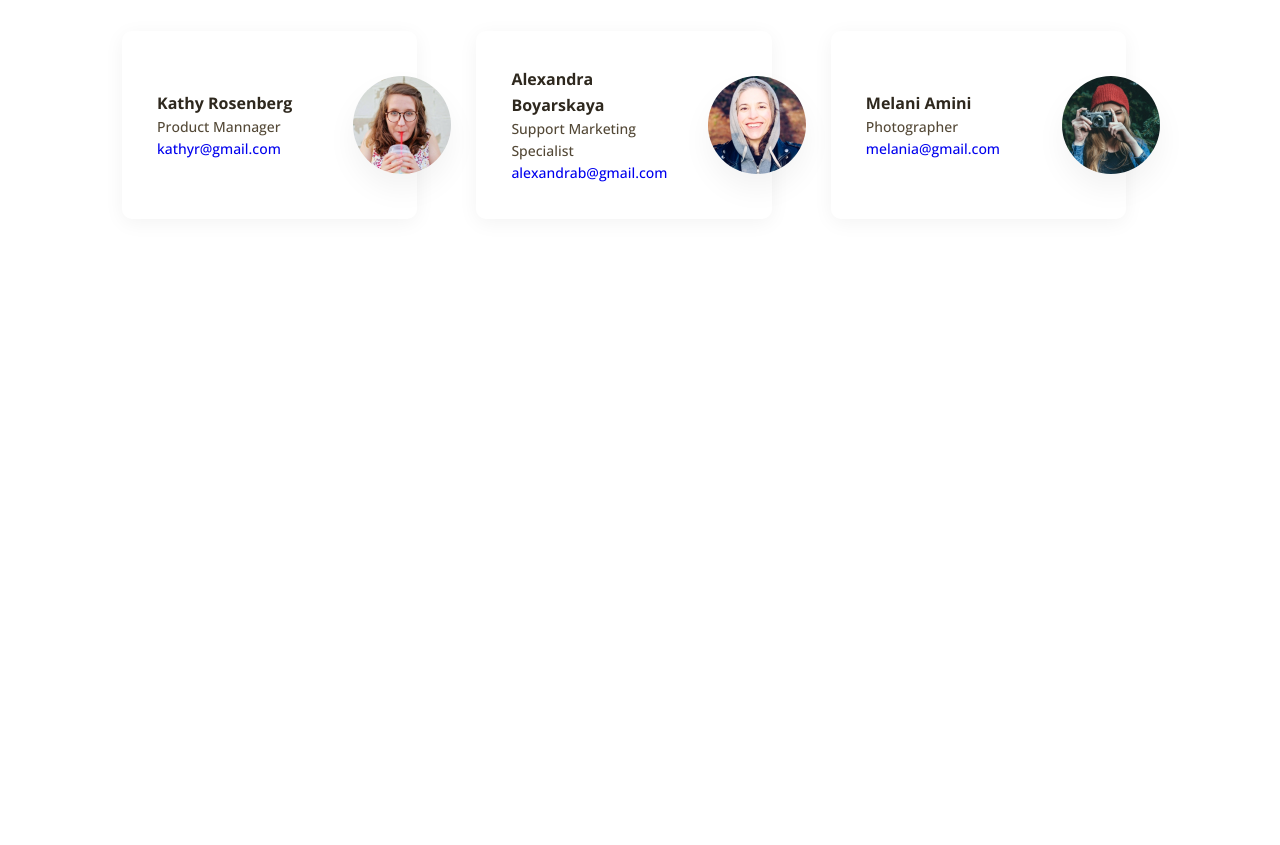
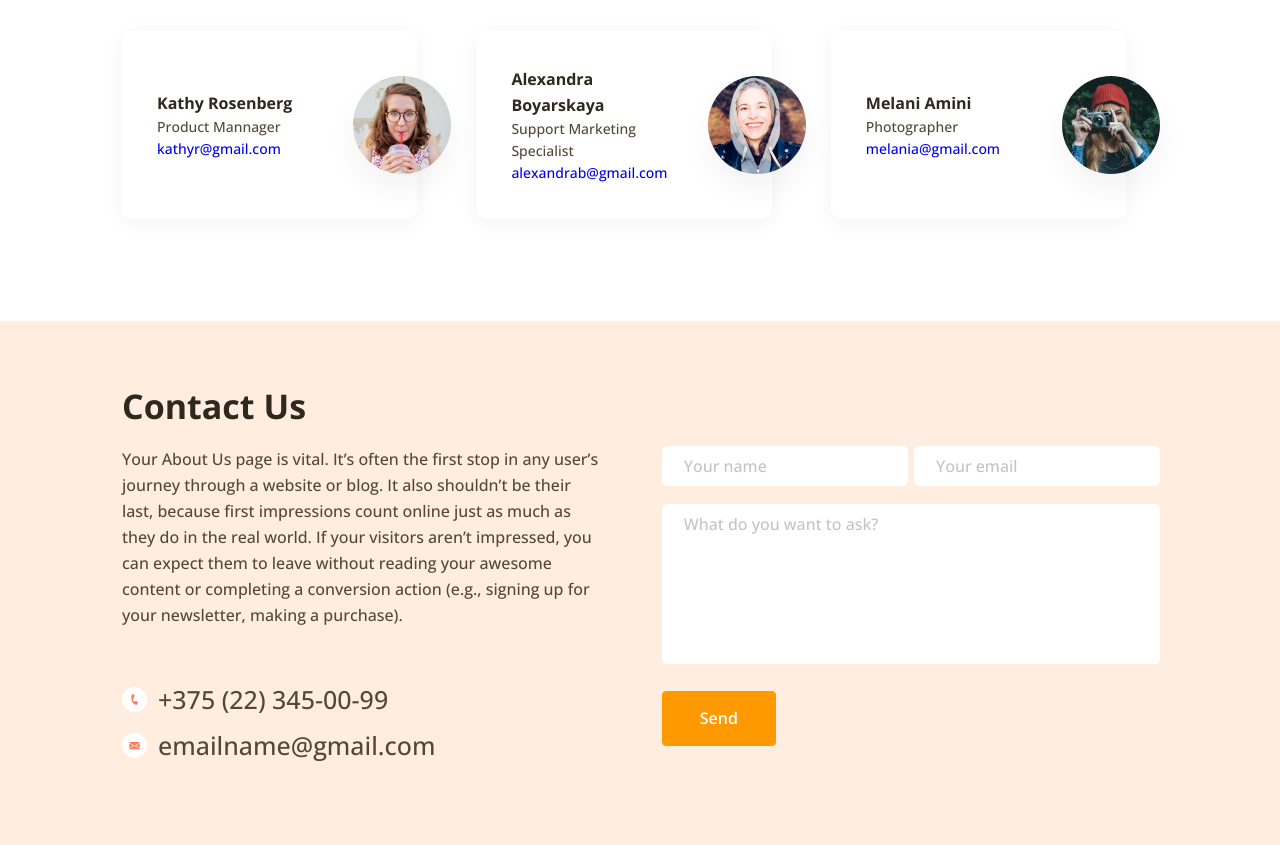
Before and after one commit to gl-el/productly, a website built with webpack: page src/index.html in a window 1280 px wide. Shown: the part 3991-4836 px from the top of the page. Before the commit the page ends 4311 px from the top, so only its background shows below. Built offline with nearby package versions, Linux system fonts and the light colour scheme; files whose address does not match are found by name.

Commit message:
feat: add contact us section

```diff
--- a/src/index.html
+++ b/src/index.html
@@ -213,6 +213,42 @@
       </div>
     </div>
   </section>
+  <section class="contacts">
+    <div class="wrapper contacts__wrapper">
+      <h2 class="contacts__title">Contact Us</h2>
+      <div class="contacts__layout columns-2">
+        <div class="contacts__content">
+          <p class="contacts__descr">Your About Us page is vital. It’s often the first stop in any user’s journey
+            through
+            a
+            website or blog. It also shouldn’t be their last, because first impressions count online just as much as
+            they
+            do
+            in the real world. If your visitors aren’t impressed, you can expect them to leave without reading your
+            awesome
+            content or completing a conversion action (e.g., signing up for your newsletter, making a purchase).</p>
+          <div class="contacts__link">
+            <span class="ico ico__contact ico__contact_tel"></span>
+            <a class="contacts__tel" href="tel:+375223450099">+375 (22) 345-00-99</a>
+          </div>
+          <div class="contacts__link">
+            <span class="ico ico__contact ico__contact_mail"></span>
+            <a class="contacts__mail" href="mailto:emailname@gmail.com">emailname@gmail.com</a>
+          </div>
+        </div>
+        <form class="contacts-form" action = "" method="POST">
+          <div class="contacts-form__row columns-2">
+            <input required class="contacts-form__text" type="text" placeholder="Your name">
+            <input required class="contacts-form__text" class="form__text" type="email" placeholder="Your email">
+          </div>
+          <textarea required class="contacts-form__area" type="textarea" rows="5" cols="30" placeholder="What do you want to ask?"></textarea>
+          <div class="contacts-form__button">
+          <button type="submit" class="button button_orange button_submit">Send</button>
+          </div>
+        </form>
+      </div>
+    </div>
+  </section>
 </body>
 
 </html>
--- a/src/sass/abstract/_constants.scss
+++ b/src/sass/abstract/_constants.scss
@@ -1,6 +1,7 @@
 $white: hsla(0, 100%, 100%, 1);
 $orange: hsla(36, 100%, 50%, 1);
 $peach: hsla(14, 100%, 64%, 1);
+$peach-cream: hsla(26, 100%, 94%, 1);
 $yellow: hsla(42, 96%, 50%, 1);
 $red: hsla(0, 86%, 59%, 1);
 $blue: hsla(206, 91%, 64%, 1);
@@ -8,6 +9,7 @@ $light-blue: hsla(211, 44%, 82%, 1);
 $dark-blue: hsla(207, 58%, 21%, 1);
 $light-gray: hsla(0, 0%, 84%, 1);
 $wild-sand: hsla(0, 0%, 96%, 1);
+$silver: hsla(0, 0%, 77%, 1);
 $judge-gray: hsla(36, 21%, 27%, 1);
 $fuchsia-blue: hsla(261, 45%, 53%, 1);
 $zeus: hsla(36, 21%, 15%, 1);
--- a/src/sass/base/_icons.scss
+++ b/src/sass/base/_icons.scss
@@ -36,4 +36,17 @@
     }
   }
 
+  &__contact {
+    width: 25px;
+    height: 25px;
+
+    &_tel {
+      background-image: url(/src/assets/img/icons/ico_phone.svg);
+    }
+
+    &_mail {
+      background-image: url(/src/assets/img/icons/ico_mail.svg);
+    }
+  }
+
 }
--- a/src/sass/components/_about.scss
+++ b/src/sass/components/_about.scss
@@ -1,7 +1,7 @@
 $img-gap: 34px;
 
 .about {
-  padding: 0 0 101px;
+  padding: 0 0 102px;
 
   &__title {
     margin: 66px 0 0;
--- a/src/sass/components/_buttons.scss
+++ b/src/sass/components/_buttons.scss
@@ -42,4 +42,9 @@
     border-radius: 4px;
   }
 
+  &_submit {
+    padding: 15px 37px 16px;
+    border-radius: 4px;
+  }
+
 }
--- /dev/null
+++ b/src/sass/components/_contacts.scss
@@ -0,0 +1,71 @@
+.contacts {
+  background-color: $peach-cream;
+
+  &__wrapper {
+    padding: 62px 0 87px;
+  }
+
+  &__title {
+    margin: 0;
+  }
+
+  &__layout {
+    margin: 17px 0 0;
+  }
+
+  &__content {
+    max-width: 46%;
+  }
+
+  &__descr {
+    margin: 0 0 59px;
+  }
+
+  &__link {
+    @include font($size: 2.5rem, $height: 2.5rem, $weight: 400);
+    display: flex;
+    gap: 11px;
+    margin: 21px 0 0;
+
+    >* {
+      text-decoration: none;
+      color: $text-color;
+    }
+  }
+
+
+}
+
+
+
+.contacts-form {
+
+  &__text,
+  &__area {
+    box-sizing: border-box;
+    border: 1px solid $white;
+    border-radius: 5px;
+    padding: 10px 21px;
+
+    &:focus {
+      border: 1px solid $orange;
+      outline: none;
+    }
+
+    &::placeholder {
+      color: $silver;
+    }
+
+  }
+
+  &__area {
+    width: 100%;
+    height: 160px;
+    margin-top: 18px;
+    resize: none;
+  }
+
+  &__button {
+    margin: 20px 0 0;
+  }
+}
--- a/src/sass/layout/_columns.scss
+++ b/src/sass/layout/_columns.scss
@@ -1,3 +1,7 @@
+.columns-2 {
+  @include columns(48%, space-between);
+}
+
 .columns-3 {
   @include columns(30%, space-between);
 }
--- a/src/sass/main.scss
+++ b/src/sass/main.scss
@@ -17,6 +17,7 @@
 @import "components/tools";
 @import "components/strategies";
 @import "components/about";
+@import "components/contacts";
 
 @import "layout/wrapper";
 @import "layout/header";
```
Also changed, not shown: src/assets/img/icons/ico_mail.svg (added), src/assets/img/icons/ico_phone.svg (added).
